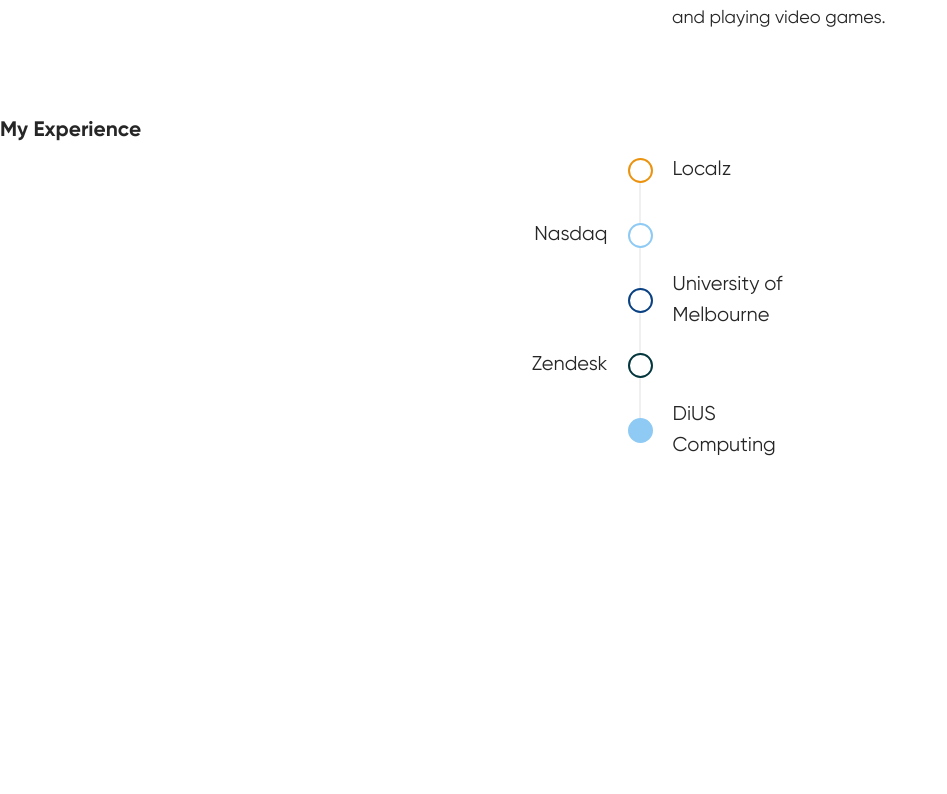
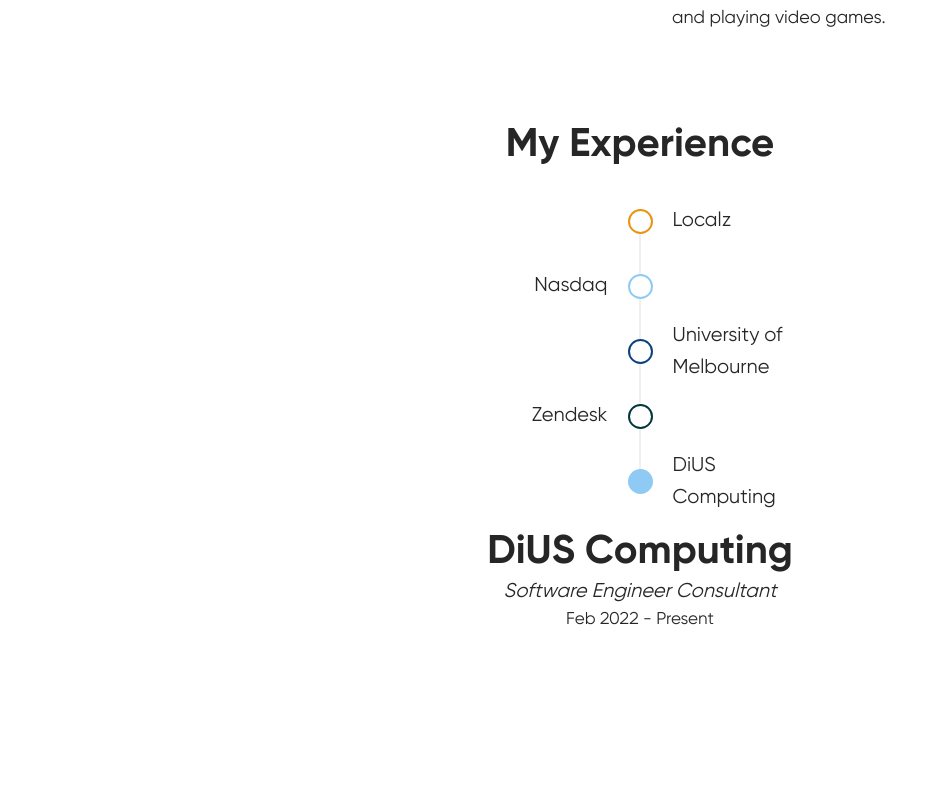
Before and after one commit to JoshDubar/portfolio, a Next.js app: page / in a window 1280 px wide. Shown: the part 1486-2280 px from the top of the page, without its empty margins (0-947 px from the left). Built offline with nearby package versions, Linux system fonts and the light colour scheme.

Commit message:
added some content for experience

```diff
--- a/src/components/Experience/Experience.jsx
+++ b/src/components/Experience/Experience.jsx
@@ -1,4 +1,5 @@
 import React from "react";
+import { experienceContent, timelineItems } from "./content";
 import styles from "./Experience.module.css";
 
 const Circle = ({ color, onClick, ...props }) => (
@@ -12,38 +13,13 @@
   };
 
   const [activeItem, setActiveItem] = React.useState(4);
-  const timelineItems = [
-    {
-      circleColor: "#EB930F",
-      text: "Localz",
-      alt: false,
-    },
-    {
-      circleColor: "#8ECAF4",
-      text: "Nasdaq",
-      alt: true,
-    },
-    {
-      circleColor: "#094183",
-      text: "University of Melbourne",
-      alt: false,
-      customWidth: "150px",
-    },
-    {
-      circleColor: "#03363D",
-      text: "Zendesk",
-      alt: true,
-    },
-    {
-      circleColor: "#8ECAF4",
-      text: "DiUS Computing",
-      alt: false,
-    },
-  ];
 
   const timelineItemOnClickHandler = (index) => {
     setActiveItem(index);
   };
+
+  const { company, jobTitle, dateRange, description } =
+    experienceContent[activeItem];
 
   return (
     <div className={styles.experienceContainer}>
@@ -68,6 +44,12 @@
         ))}
         <div className={styles.line}></div>
       </div>
+      <div className={styles.experienceContent}>
+        <h2>{company}</h2>
+        <div className={styles.jobTitle}>{jobTitle}</div>
+        <div className={styles.dateRange}>{dateRange}</div>
+        <p>{description}</p>
+      </div>
     </div>
   );
 };
--- a/src/components/Experience/Experience.module.css
+++ b/src/components/Experience/Experience.module.css
@@ -1,6 +1,10 @@
 .experienceContainer {
   height: 1000px;
   width: 100%;
+  display: flex;
+  flex-direction: column;
+  align-items: center;
+  row-gap: 2rem;
 }
 
 .timeline {
@@ -50,3 +54,18 @@
   border-left: 2px solid #f0f0f0;
   z-index: 0;
 }
+
+.experienceContent {
+  display: flex;
+  flex-direction: column;
+  align-items: center;
+}
+.jobTitle {
+  font-size: 1.25rem;
+  text-align: center;
+  font-style: italic;
+  margin-top: -0.5rem;
+}
+.dateRange {
+  font-size: 1.0675rem;
+}
--- /dev/null
+++ b/src/components/Experience/content.js
@@ -0,0 +1,61 @@
+export const timelineItems = [
+  {
+    circleColor: "#EB930F",
+    text: "Localz",
+    alt: false,
+  },
+  {
+    circleColor: "#8ECAF4",
+    text: "Nasdaq",
+    alt: true,
+  },
+  {
+    circleColor: "#094183",
+    text: "University of Melbourne",
+    alt: false,
+    customWidth: "150px",
+  },
+  {
+    circleColor: "#03363D",
+    text: "Zendesk",
+    alt: true,
+  },
+  {
+    circleColor: "#8ECAF4",
+    text: "DiUS Computing",
+    alt: false,
+  },
+];
+
+export const experienceContent = [
+  {
+    company: "Localz",
+    jobTitle: "Software Developer Intern",
+    dateRange: "Nov 2019 - Jul 2021",
+    description: "",
+  },
+  {
+    company: "Nasdaq",
+    jobTitle: "Software Engineer Intern",
+    dateRange: "Nov 2020 - Feb 2021",
+    description: "",
+  },
+  {
+    company: "University of Melbourne",
+    jobTitle: "Demonstrator",
+    dateRange: "Jul 2021 - Nov 2021",
+    description: "",
+  },
+  {
+    company: "Zendesk",
+    jobTitle: "Software Engineer Intern",
+    dateRange: "Aug 2021 - Feb 2022",
+    description: "",
+  },
+  {
+    company: "DiUS Computing",
+    jobTitle: "Software Engineer Consultant",
+    dateRange: "Feb 2022 - Present",
+    description: "",
+  },
+];
--- a/src/styles/globals.css
+++ b/src/styles/globals.css
@@ -94,3 +94,8 @@
   width: 20px;
   height: 20px;
 }
+
+h2 {
+  font-size: 2.5rem;
+  margin: 0 !important;
+}
```
